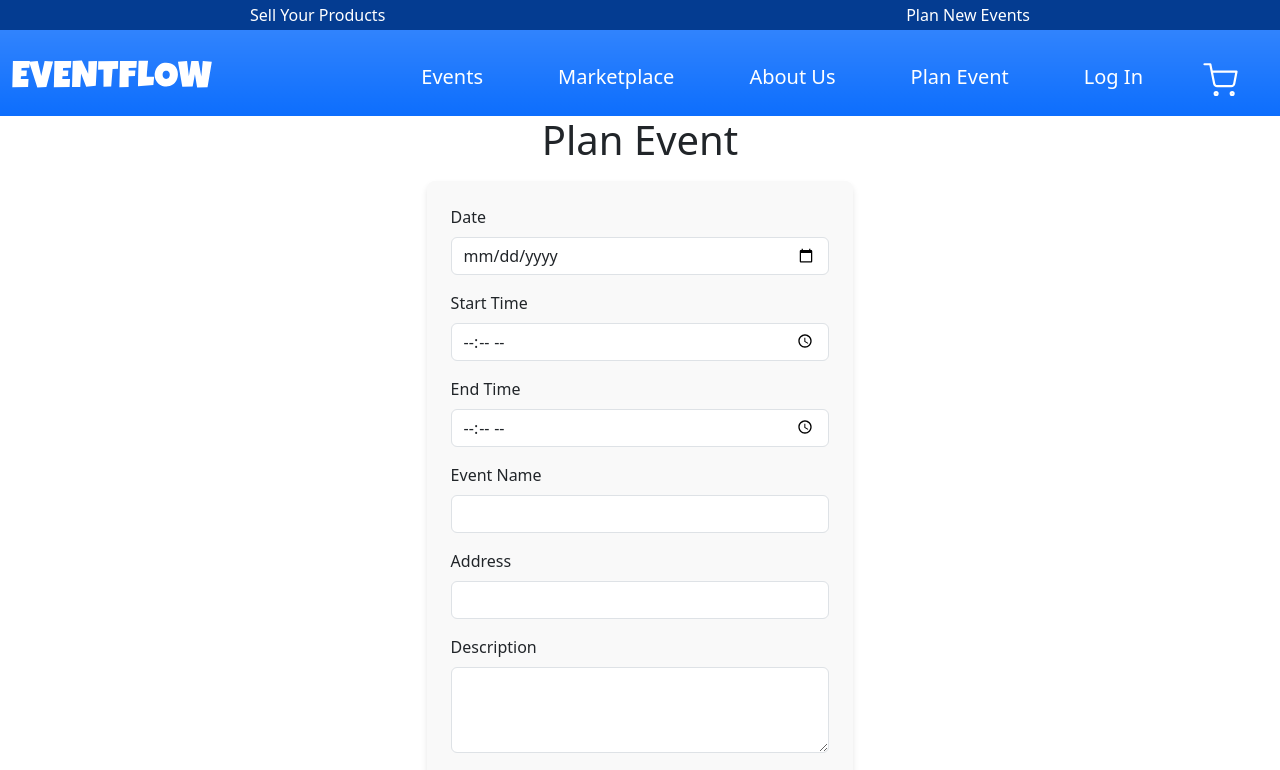
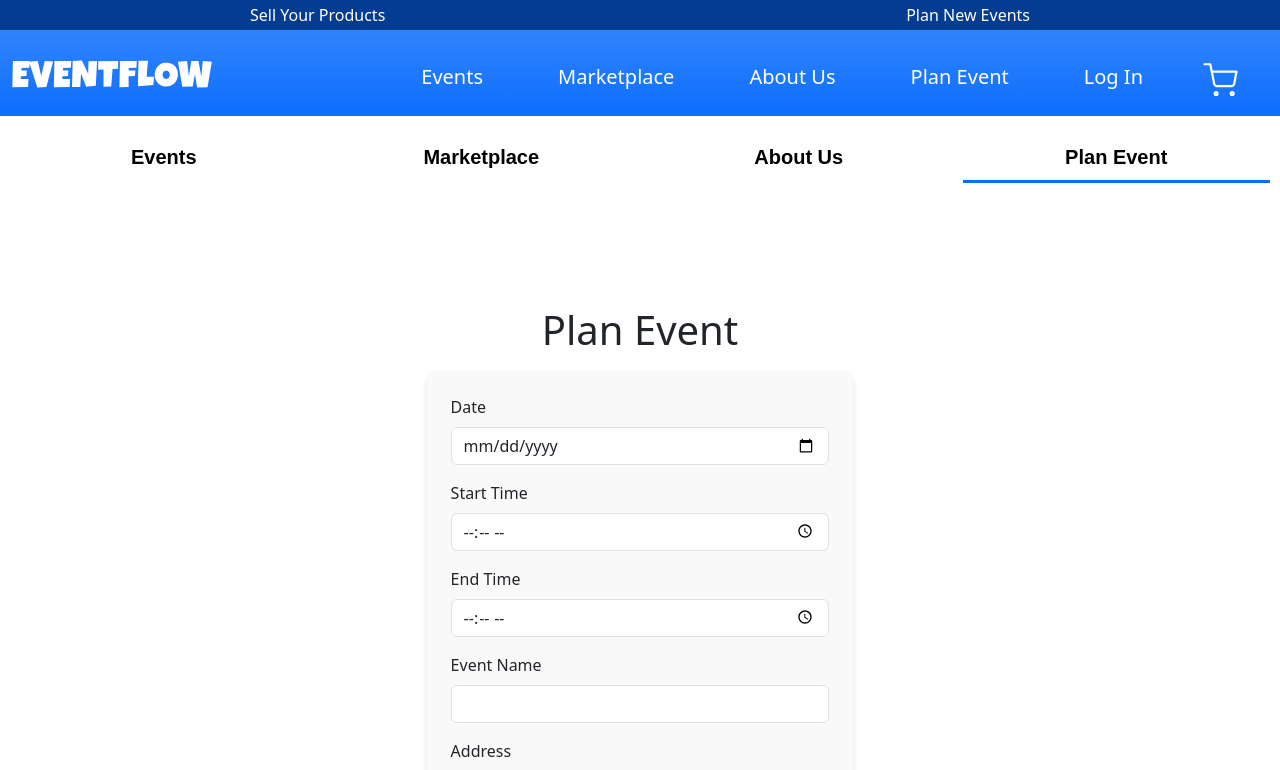
Before and after one commit to hellorahat/event-planning-website, a React (Vite) app: page /event-planning-website/plan-event in a window 1280 px wide. Shown: the top 770 px of the page. Built offline with nearby package versions, Linux system fonts and the light colour scheme.

Commit message:
Added the redirectory bar, work in progress

```diff
--- a/src/App.jsx
+++ b/src/App.jsx
@@ -1,23 +1,24 @@
-import Contents from "./components/Contents"
-import NavBar from "./components/NavBar.jsx"
-import Footer from "./components/Footer"
-import Banner from "./components/Banner.jsx"
+import Contents from "./components/Contents";
+import NavBar from "./components/NavBar.jsx";
+import Footer from "./components/Footer";
+import Banner from "./components/Banner.jsx";
+import Redirectory from "./components/Redirectory.jsx";
 // import {Elements} from '@stripe/react-stripe-js';
 // import {loadStripe} from '@stripe/stripe-js';
 
 // const stripePromise = loadStripe('pk_test_51OeoKWHrpeoNOecSZvpfRjcfWgyMOQpuSF4AJUcYfNIyte8u6FZmni9dh7hjPJxiwDJKizQGn8aWsFdUsuaDbc1N00i08K2sq0');
 function App() {
-
   return (
     <>
       <Banner />
       <NavBar />
+      <Redirectory />
       {/* <Elements stripe={stripePromise}> */}
-        <Contents />
+      <Contents />
       {/* </Elements> */}
       <Footer />
     </>
-  )
+  );
 }
 
-export default App
+export default App;
--- /dev/null
+++ b/src/components/Redirectory.jsx
@@ -0,0 +1,47 @@
+import { Link, useLocation } from "react-router-dom";
+import "../styles/RedirectoryBar.css";
+
+function Redirectory() {
+  const location = useLocation();
+
+  return (
+    <nav className="redirectory">
+      <div className="Rcontainer-fluid">
+        <Link
+          to="/events"
+          className={`bg-white border-0 btn ${
+            location.pathname === "/events" ? "active" : ""
+          }`}
+        >
+          Events
+        </Link>
+        <Link
+          to="/marketplace"
+          className={`bg-white border-0 btn ${
+            location.pathname === "/marketplace" ? "active" : ""
+          }`}
+        >
+          Marketplace
+        </Link>
+        <Link
+          to="/about-us"
+          className={`bg-white border-0 btn ${
+            location.pathname === "/about-us" ? "active" : ""
+          }`}
+        >
+          About Us
+        </Link>
+        <Link
+          to="/plan-event"
+          className={`bg-white border-0 btn ${
+            location.pathname === "/plan-event" ? "active" : ""
+          }`}
+        >
+          Plan Event
+        </Link>
+      </div>
+    </nav>
+  );
+}
+
+export default Redirectory;
--- /dev/null
+++ b/src/styles/RedirectoryBar.css
@@ -0,0 +1,48 @@
+.Rcontainer-fluid {
+  display: flex; /* Flex layout for horizontal alignment */
+  justify-content: center; /* Center the buttons */
+  margin-top: 120px;
+  gap: 10px; /* Space between buttons */
+  padding: 10px;
+}
+
+/* Styles for the transparent buttons */
+.redirectory .btn {
+  position: relative; /* For pseudo-element positioning */
+  font-family: "Arial", sans-serif;
+  font-size: 20px;
+  font-weight: bold;
+  height: 50px;
+  color: #0d6efd; /* Default text color */
+  transition: all 0.3s ease; /* Smooth transition for hover and active states */
+}
+
+/* Hover and active underline effect */
+.redirectory .btn::after {
+  content: ""; /* Empty content for the line */
+  position: absolute;
+  bottom: -3px; /* Position the line slightly below the button */
+  left: 0;
+  width: 0; /* Initially, the line has no width */
+  height: 3px; /* Thickness of the underline */
+  background-color: #0d6efd; /* Line color */
+  transition: width 0.3s ease; /* Smooth transition for the line */
+}
+
+/* Hover effect: Line grows */
+.redirectory .btn:hover::after {
+  width: 100%; /* Expand the line to full width */
+}
+
+/* Active state: Line remains */
+.redirectory .btn.active::after {
+  width: 100%; /* Keep the line full-width for the active button */
+  background-color: #0d6efd; /* Green color for the active state */
+  transition: none; /* No animation for the active state */
+}
+
+/* Optional: Active button text styling */
+.redirectory .btn.active {
+  font-weight: bolder; /* Bold text */
+  color: #0d6efd; /* Green text color */
+}
```
